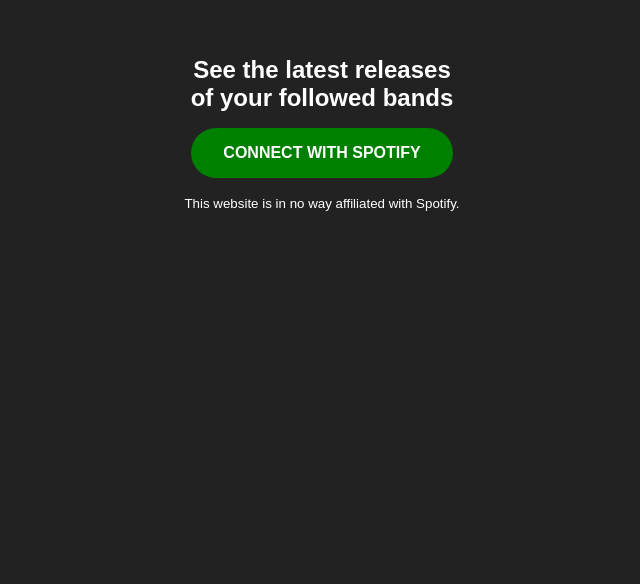
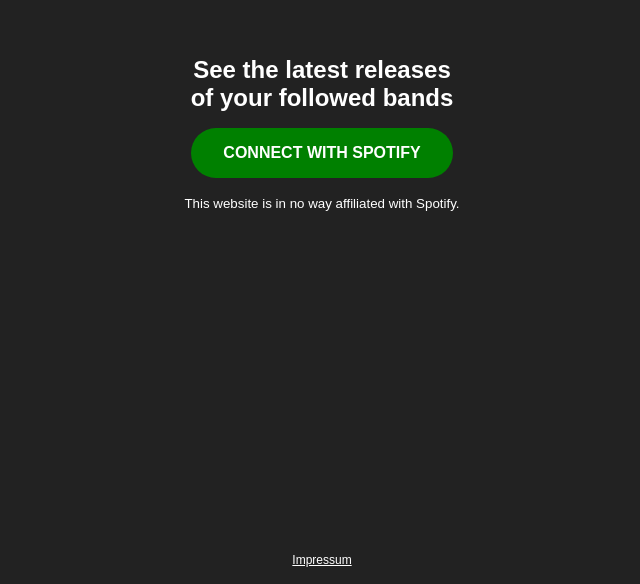
Before and after one commit to danieldiekmeier/spotify-latest-releases, a Vue app: page / in a window 1280 px wide. Shown: the part 266-850 px from the top of the page, without its empty margins (318-958 px from the left). Before the commit the page ends 800 px from the top, so only its background shows below. Built offline with nearby package versions, Linux system fonts and the light colour scheme.

Commit message:
Added Footer

```diff
--- a/src/components/App.vue
+++ b/src/components/App.vue
@@ -34,6 +34,8 @@
     </v-loading>
 
     <v-album-list :albums="albums" />
+
+    <v-footer />
   </div>
 </template>
 
@@ -52,7 +54,8 @@
     components: {
       'v-no-token': require('components/NoToken'),
       'v-loading': require('components/Loading'),
-      'v-album-list': require('components/AlbumList')
+      'v-album-list': require('components/AlbumList'),
+      'v-footer': require('components/Footer')
     },
 
     data: () => ({
--- /dev/null
+++ b/src/components/Footer.vue
@@ -0,0 +1,23 @@
+<style lang="stylus">
+  .Footer {
+    padding 1em
+    text-align center
+
+    a {
+      color inherit
+      font-size 0.75em
+    }
+  }
+</style>
+
+<template>
+  <footer class="Footer">
+    <a href="https://danieldiekmeier.de/impressum.html">Impressum</a>
+  </footer>
+</template>
+
+<script>
+  export default {
+
+  }
+</script>
```
